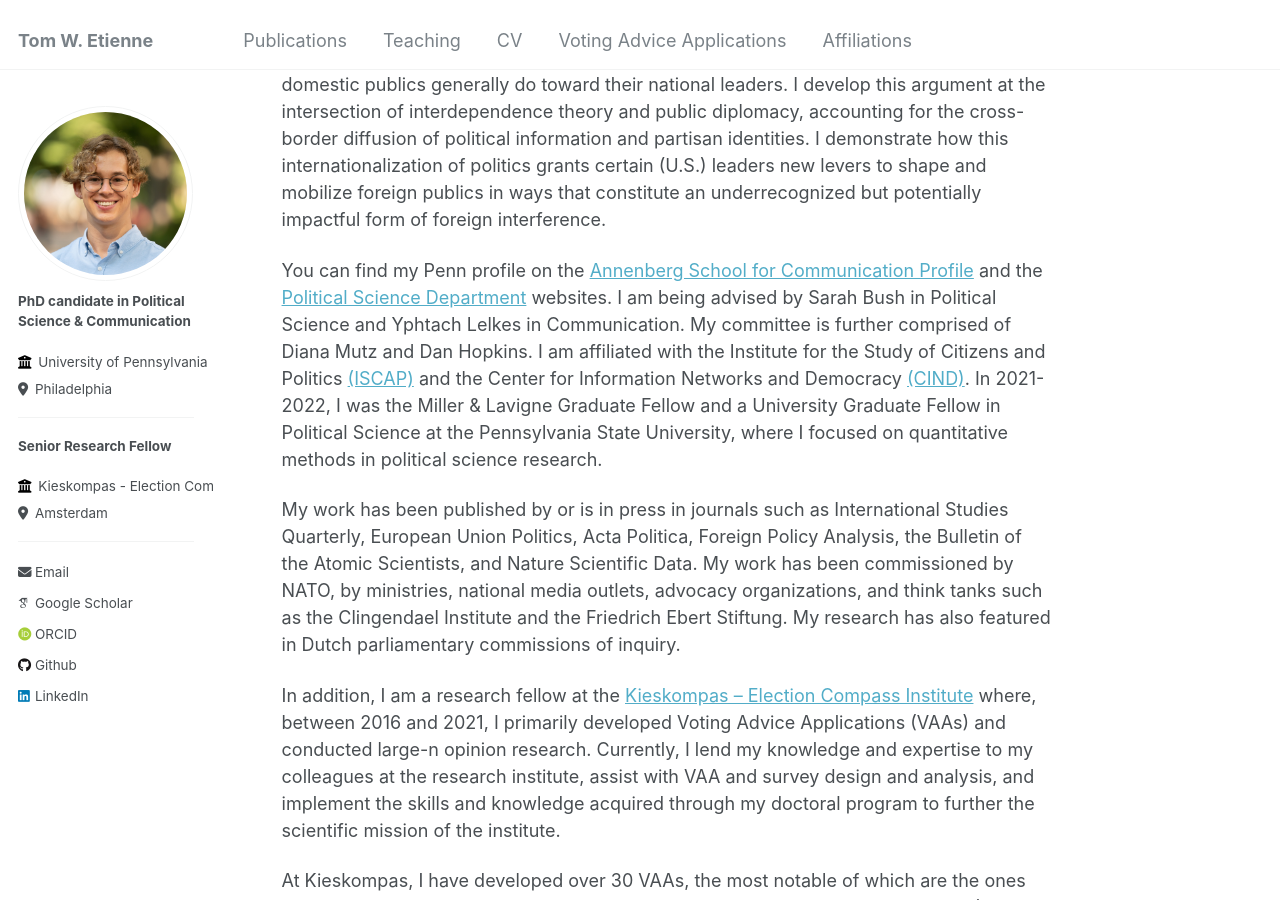
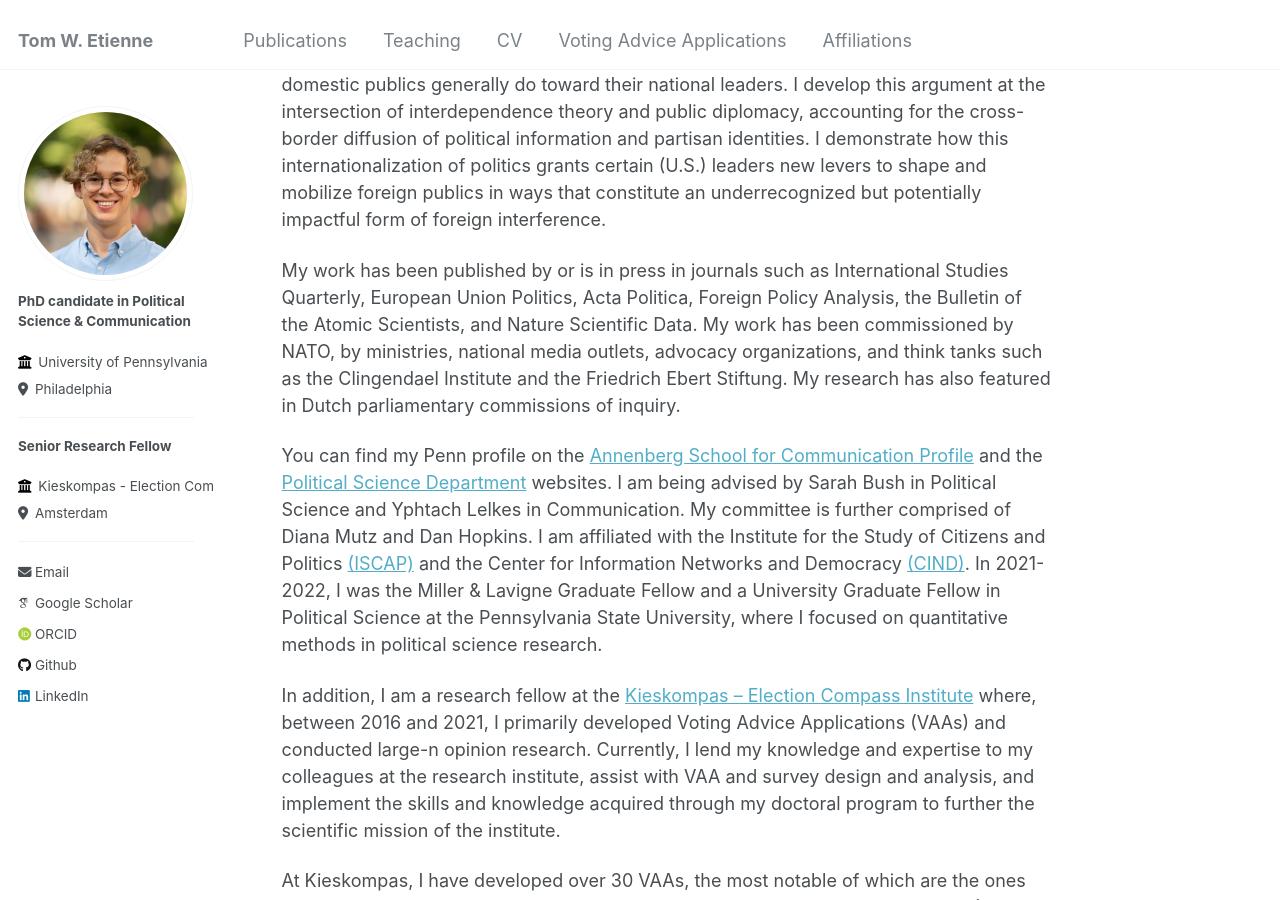
Before and after one commit to tomwetienne/tomwetienne.github.io, a Jekyll site: the page built from _pages/about.md, in a window 1280 px wide and 900 px high, scrolled down 328 px. Built offline with Jekyll 4.4.1, drawn with Linux system fonts in a browser that asks for light colours; some web fonts are replaced.

```diff
--- a/_pages/about.md
+++ b/_pages/about.md
@@ -11,9 +11,9 @@ I am a joint PhD candidate in Political Science and in Communication at the Univ
 
 My dissertation examines how the internationalization of politics has exposed foreign publics to the domestic political dynamics of other countries—especially the publics of U.S. allies to the domestic politics of the United States—and how this exposure has led them to adopt U.S.-based partisan identities. I show that these audiences increasingly respond to political cues much like American voters do toward their own elites, or like domestic publics generally do toward their national leaders. I develop this argument at the intersection of interdependence theory and public diplomacy, accounting for the cross-border diffusion of political information and partisan identities. I demonstrate how this internationalization of politics grants certain (U.S.) leaders new levers to shape and mobilize foreign publics in ways that constitute an underrecognized but potentially impactful form of foreign interference.
 
+My work has been published by or is in press in journals such as International Studies Quarterly, European Union Politics, Acta Politica, Foreign Policy Analysis, the Bulletin of the Atomic Scientists, and Nature Scientific Data. My work has been commissioned by NATO, by ministries, national media outlets, advocacy organizations, and think tanks such as the Clingendael Institute and the Friedrich Ebert Stiftung. My research has also featured in Dutch parliamentary commissions of inquiry.
+
 You can find my Penn profile on the [Annenberg School for Communication Profile](https://www.asc.upenn.edu/people/graduate-student/tom-w-etienne) and the [Political Science Department](https://live-sas-www-polisci.pantheon.sas.upenn.edu/people/tom-etienne) websites. I am being advised by Sarah Bush in Political Science and Yphtach Lelkes in Communication. My committee is further comprised of Diana Mutz and Dan Hopkins. I am affiliated with the Institute for the Study of Citizens and Politics [(ISCAP)](https://www.asc.upenn.edu/research/centers/institute-for-the-study-of-citizens-and-politics) and the Center for Information Networks and Democracy [(CIND)](https://www.asc.upenn.edu/research/centers/center-for-information-networks-and-democracy). In 2021-2022, I was the Miller & Lavigne Graduate Fellow and a University Graduate Fellow in Political Science at the Pennsylvania State University, where I focused on quantitative methods in political science research.
-
-My work has been published by or is in press in journals such as International Studies Quarterly, European Union Politics, Acta Politica, Foreign Policy Analysis, the Bulletin of the Atomic Scientists, and Nature Scientific Data. My work has been commissioned by NATO, by ministries, national media outlets, advocacy organizations, and think tanks such as the Clingendael Institute and the Friedrich Ebert Stiftung. My research has also featured in Dutch parliamentary commissions of inquiry.
 
 In addition, I am a research fellow at the [Kieskompas – Election Compass Institute](https://www.kieskompas.nl/en) where, between 2016 and 2021, I primarily developed Voting Advice Applications (VAAs) and conducted large-n opinion research. Currently, I lend my knowledge and expertise to my colleagues at the research institute, assist with VAA and survey design and analysis, and implement the skills and knowledge acquired through my doctoral program to further the scientific mission of the institute.
 
```
